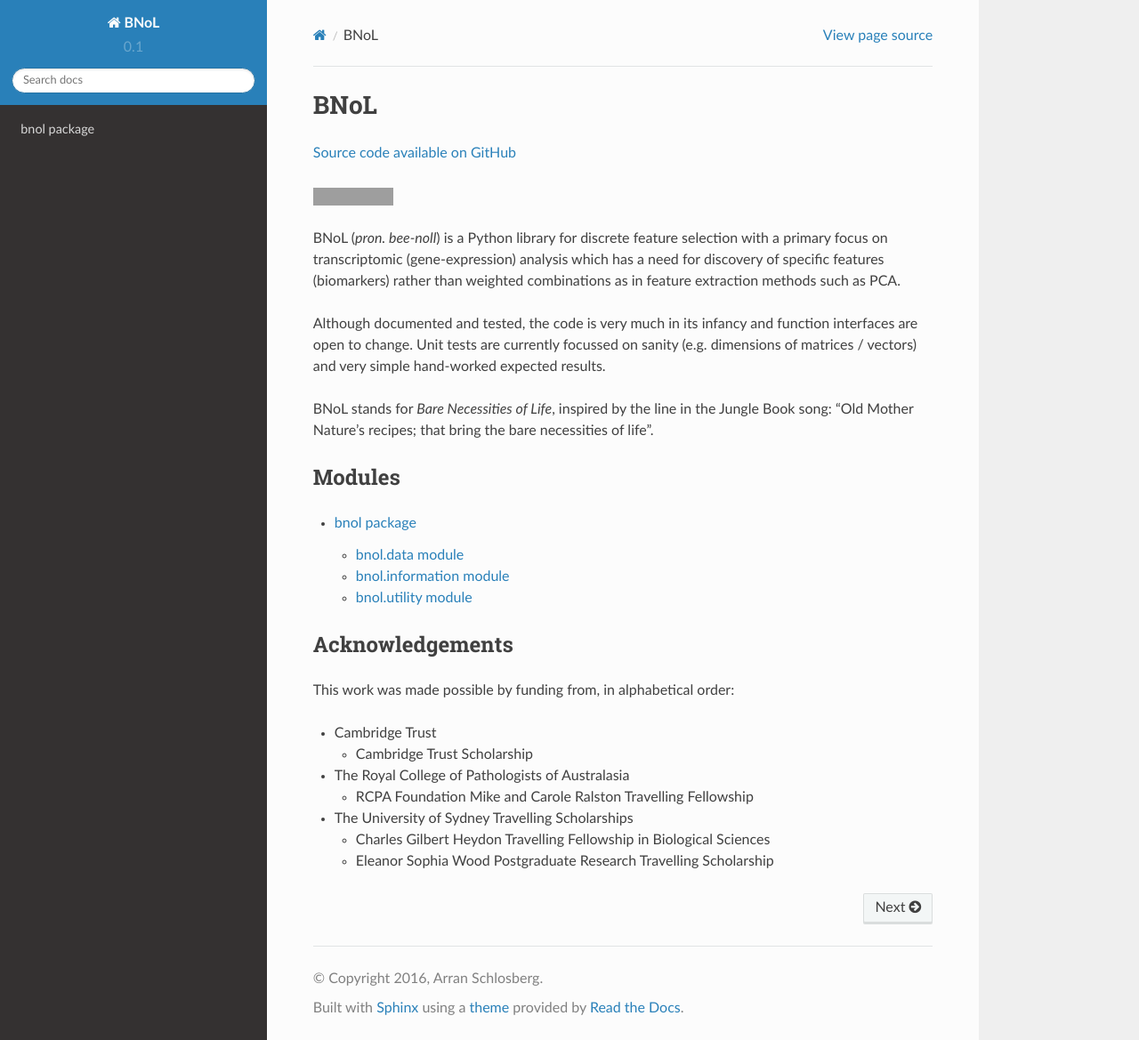
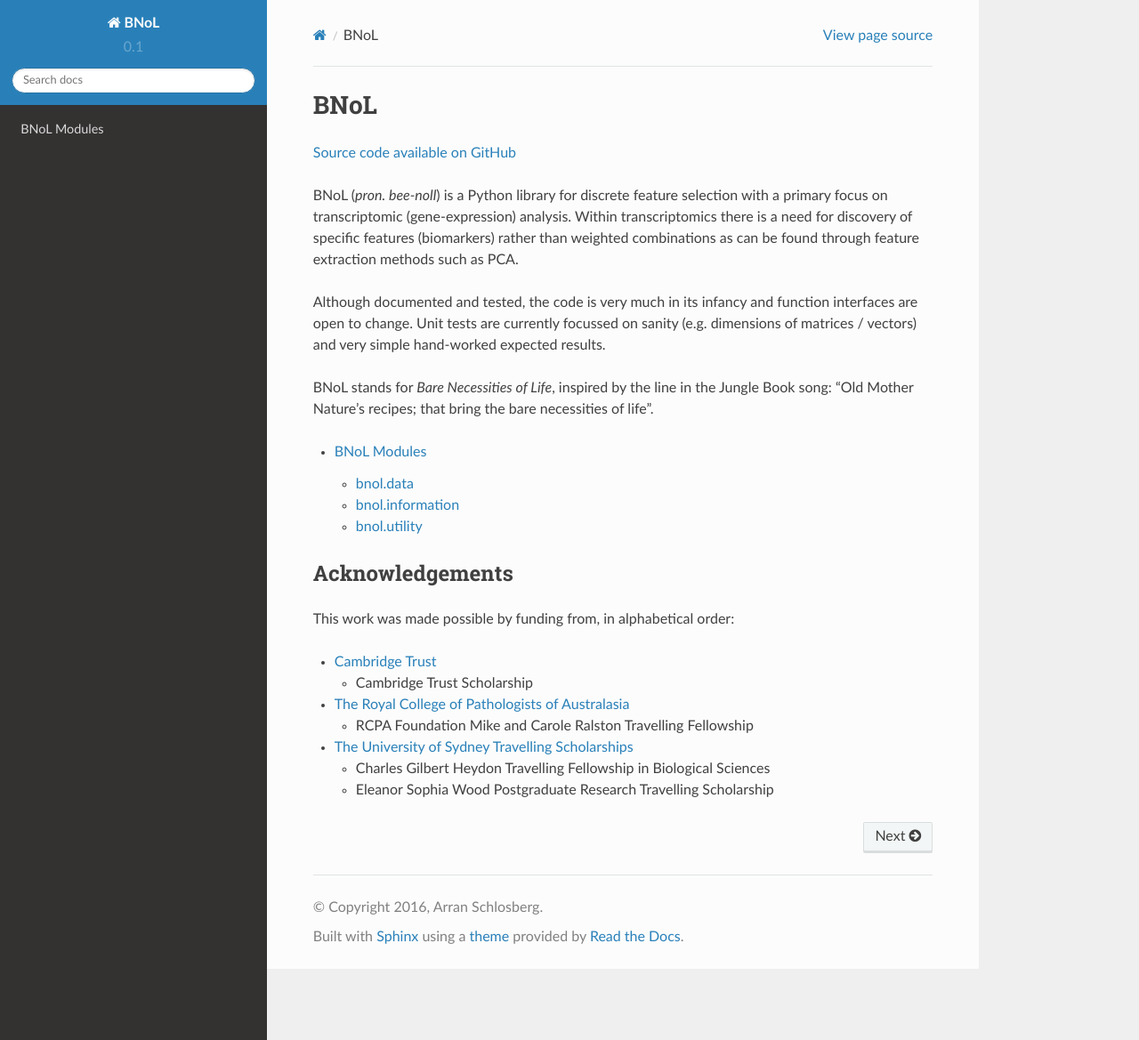
Before and after one commit to aschlosberg/BNoL, a Sphinx documentation site: the page built from docs/source/index.rst, in a window 1280 px wide and 1169 px high. Shown: the whole window at 89% size. Built offline with Sphinx 7.4.7 and the Read the Docs theme 2.0.0, drawn with Linux system fonts in a browser that asks for light colours; grey boxes are pictures that could not be loaded.

Commit message:
Changes to TOC and opening paragraph of documentation's index.

```diff
--- a/docs/source/bnol.rst
+++ b/docs/source/bnol.rst
@@ -1,24 +1,24 @@
-bnol package
+BNoL Modules
 ============
 
-bnol.data module
-----------------
+bnol.data
+---------
 
 .. automodule:: bnol.data
     :members:
     :undoc-members:
     :show-inheritance:
 
-bnol.information module
------------------------
+bnol.information
+----------------
 
 .. automodule:: bnol.information
     :members:
     :undoc-members:
     :show-inheritance:
 
-bnol.utility module
--------------------
+bnol.utility
+------------
 
 .. automodule:: bnol.utility
     :members:
--- a/docs/source/index.rst
+++ b/docs/source/index.rst
@@ -8,20 +8,15 @@ BNoL
 
 `Source code available on GitHub <https://github.com/aschlosberg/BNoL>`_
 
-|TravisBuildStatus|_
-
 .. |TravisBuildStatus| image:: https://travis-ci.org/aschlosberg/BNoL.svg?branch=master
     :alt: Build Status
 .. _TravisBuildStatus: https://travis-ci.org/aschlosberg/BNoL
 
-BNoL (*pron. bee-noll*) is a Python library for discrete feature selection with a primary focus on transcriptomic (gene-expression) analysis which has a need for discovery of specific features (biomarkers) rather than weighted combinations as in feature extraction methods such as PCA.
+BNoL (*pron. bee-noll*) is a Python library for discrete feature selection with a primary focus on transcriptomic (gene-expression) analysis. Within transcriptomics there is a need for discovery of specific features (biomarkers) rather than weighted combinations as can be found through feature extraction methods such as PCA.
 
 Although documented and tested, the code is very much in its infancy and function interfaces are open to change. Unit tests are currently focussed on sanity (e.g. dimensions of matrices / vectors) and very simple hand-worked expected results.
 
 BNoL stands for *Bare Necessities of Life*, inspired by the line in the Jungle Book song: "Old Mother Nature's recipes; that bring the bare necessities of life".
-
-Modules
--------
 
 .. toctree::
    :maxdepth: 2
@@ -33,15 +28,15 @@ Acknowledgements
 
 This work was made possible by funding from, in alphabetical order:
 
-* Cambridge Trust
+* `Cambridge Trust <https://www.cambridgetrust.org/>`_
 
   - Cambridge Trust Scholarship
 
-* The Royal College of Pathologists of Australasia
+* `The Royal College of Pathologists of Australasia <https://www.rcpa.edu.au/About/RCPA-Foundation/Grants-and-Awards>`_
 
   - RCPA Foundation Mike and Carole Ralston Travelling Fellowship
 
-* The University of Sydney Travelling Scholarships
+* `The University of Sydney Travelling Scholarships <https://sydney.edu.au/scholarships/research/travelling_scholarships_main.shtml#travel>`_
 
   - Charles Gilbert Heydon Travelling Fellowship in Biological Sciences
   - Eleanor Sophia Wood Postgraduate Research Travelling Scholarship
```
